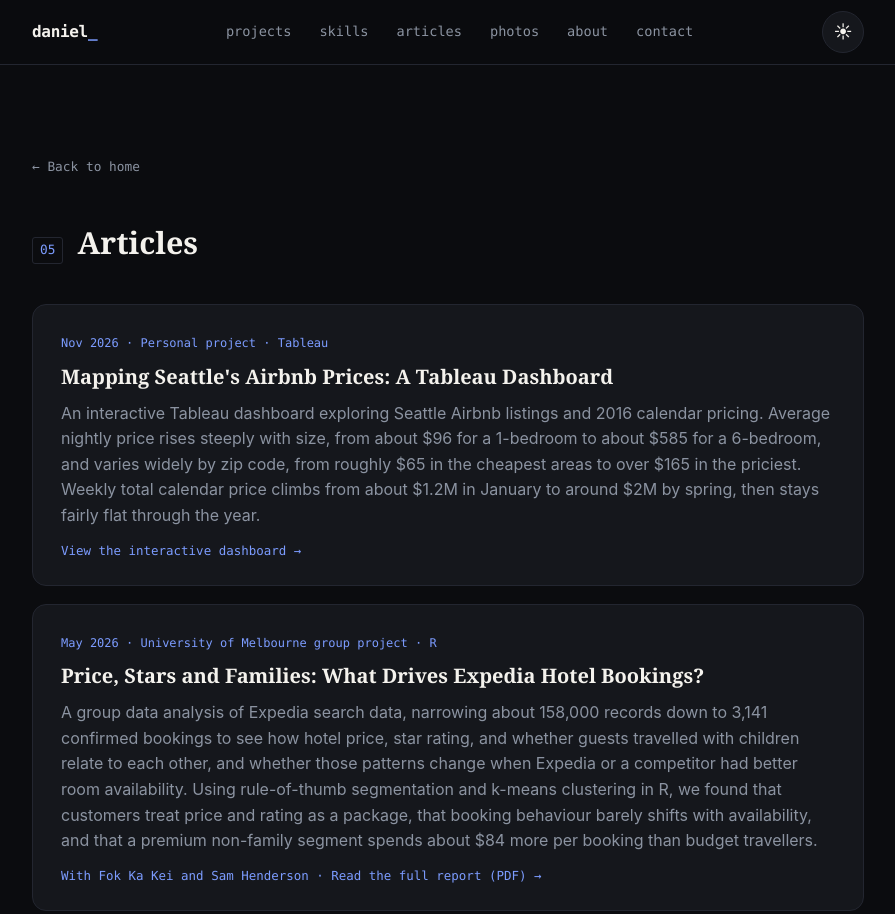
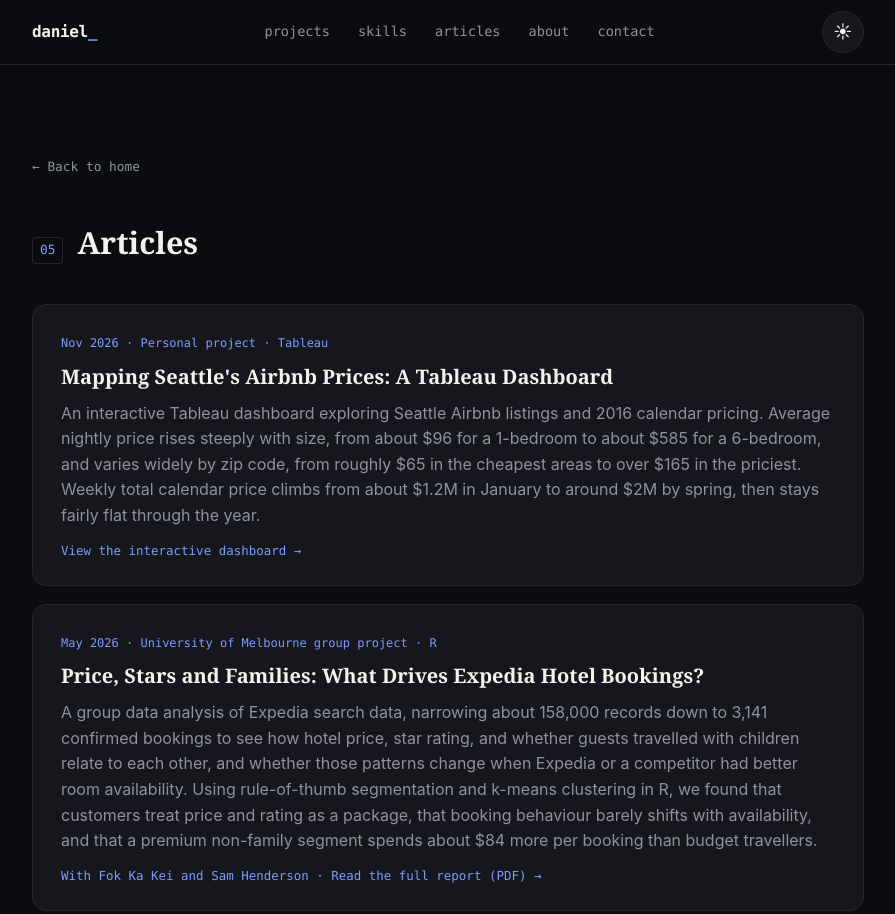
Before and after one commit to dani3ll1u3745-sudo/dani3ll1u3745-sudo.github.io, a plain HTML site: page articles.html in a window 1280 px wide. Shown: the top 914 px of the page, without its empty margins (192-1087 px from the left). Drawn offline with Linux system fonts and the light colour scheme; no server answers.

Commit message:
Remove photos link from articles navigation
Removed link to photos.html from navigation.

```diff
--- a/articles.html
+++ b/articles.html
@@ -15,7 +15,6 @@
         <a href="index.html#projects">projects</a>
         <a href="index.html#skills">skills</a>
         <a href="articles.html">articles</a>
-        <a href="photos.html">photos</a>
         <a href="index.html#about">about</a>
         <a href="index.html#contact">contact</a>
       </nav>
```
